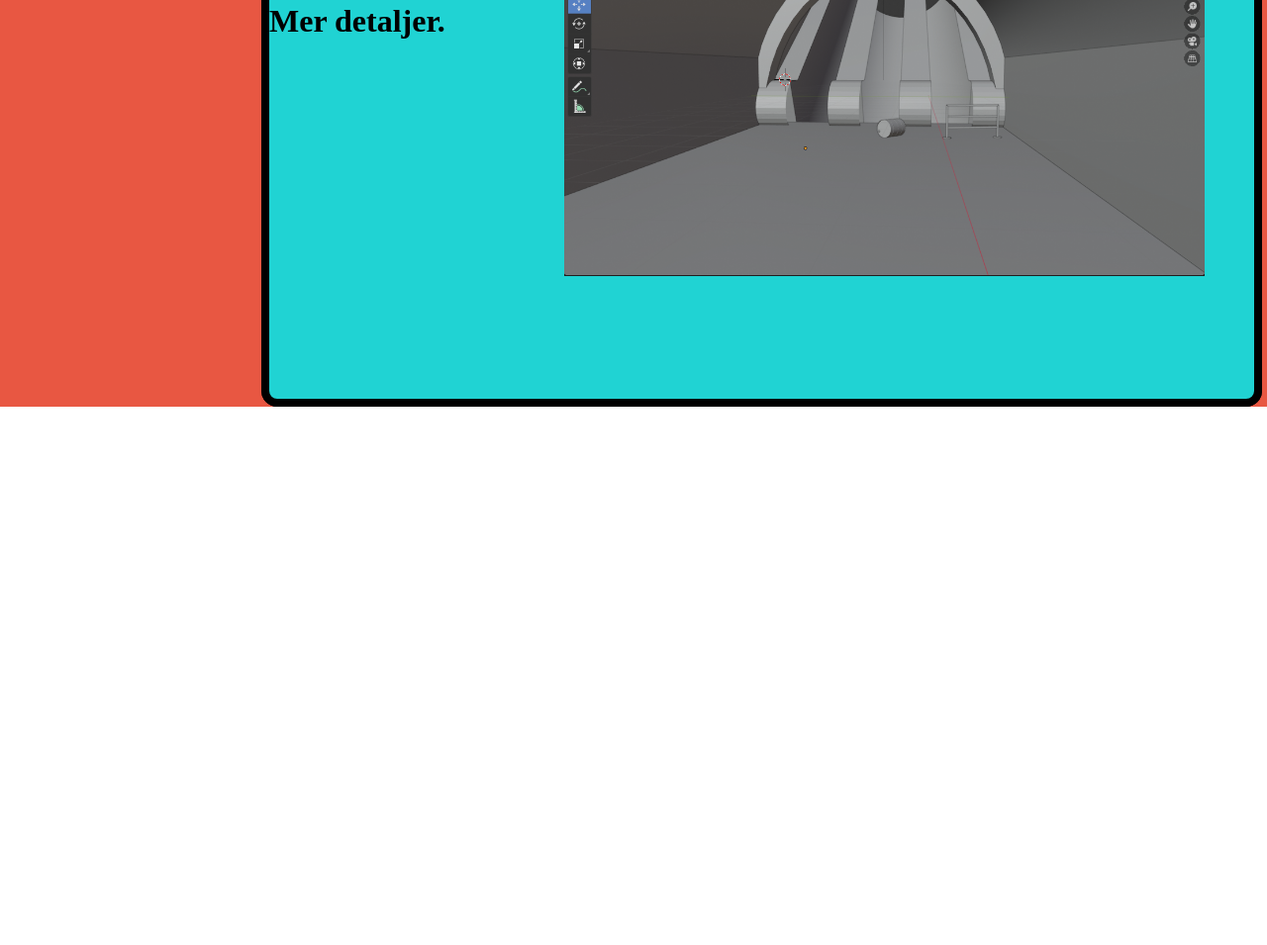
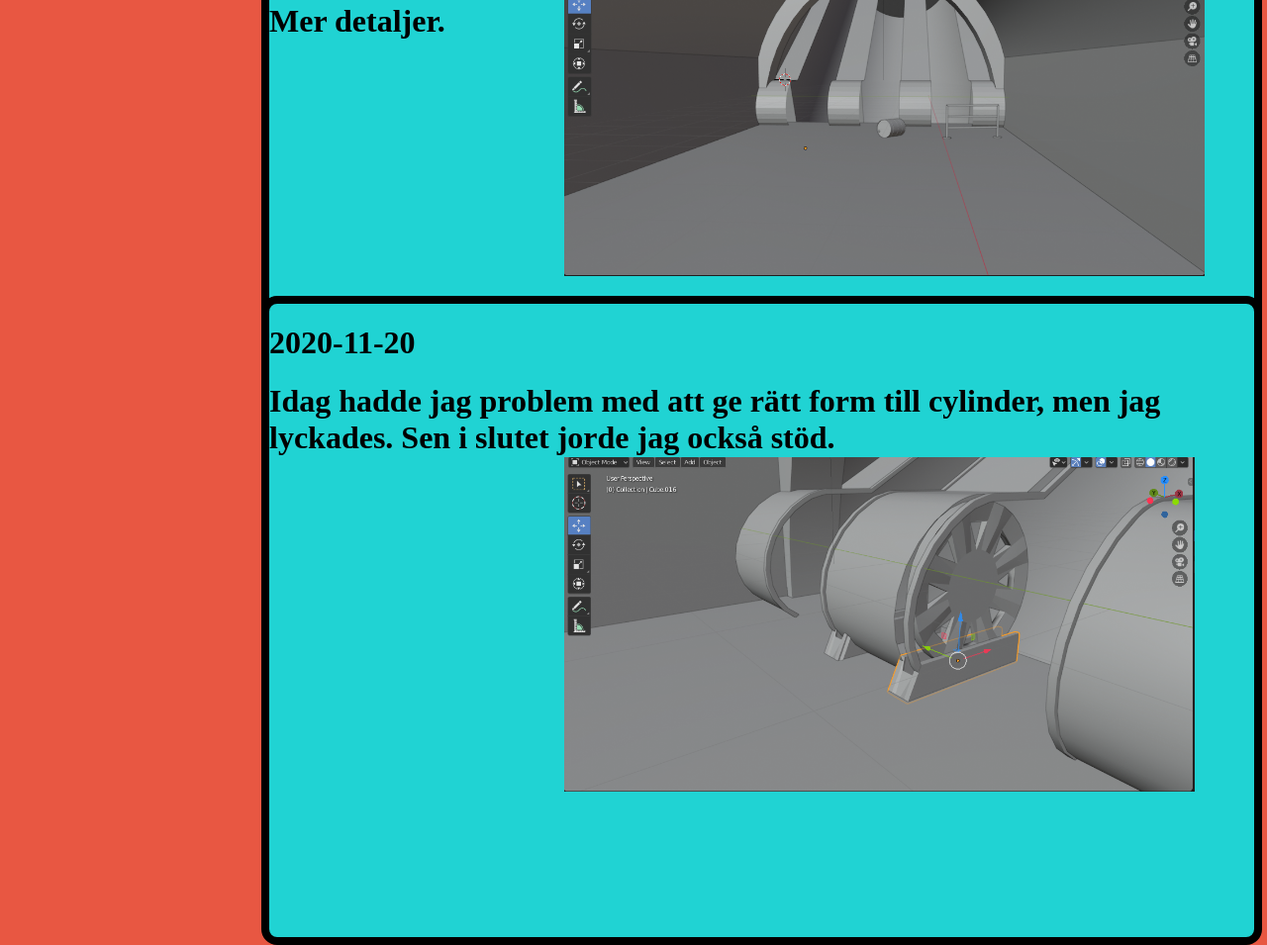
Before and after one commit to GDAT-RT/Min-Blog, a plain HTML site: page Blog.html in a window 1280 px wide. Shown: the part 1884-2839 px from the top of the page at 99% size. Before the commit the page ends 2295 px from the top, so only its background shows below. Drawn offline with Linux system fonts and the light colour scheme.

Commit message:
yuy syuka

```diff
--- a/Blog.html
+++ b/Blog.html
@@ -49,5 +49,10 @@
         <h1 class="h10"> Mer detaljer.</h1>
         <img class="img8" src="14.PNG" alt="">
     </div>
+    <div class="div7">
+        <h1 class="h11">2020-11-20</h1>
+        <h1 class="h12"> Idag hadde jag problem med att ge rätt form till cylinder, men jag lyckades. Sen i slutet jorde jag också stöd. </h1>
+        <img class="img9" src="15.PNG" alt="">
+    </div>
 </body>
 </html>
--- a/style2.css
+++ b/style2.css
@@ -145,3 +145,19 @@
    margin-left:30%;
    margin-top: -13%;
 }
+.div7{
+   position: absolute;
+   background-color: rgb(32, 211, 211);
+   border: 1vh solid black;
+   border-radius: 2vh;
+   width: 77.7%;
+   height: 80%;
+   margin-left: 20%;
+   margin-top: 169.9%;
+}
+.img9{
+   position: absolute;
+   width: 64%;
+   margin-left:30%;
+   margin-top: -2%
+}
```
